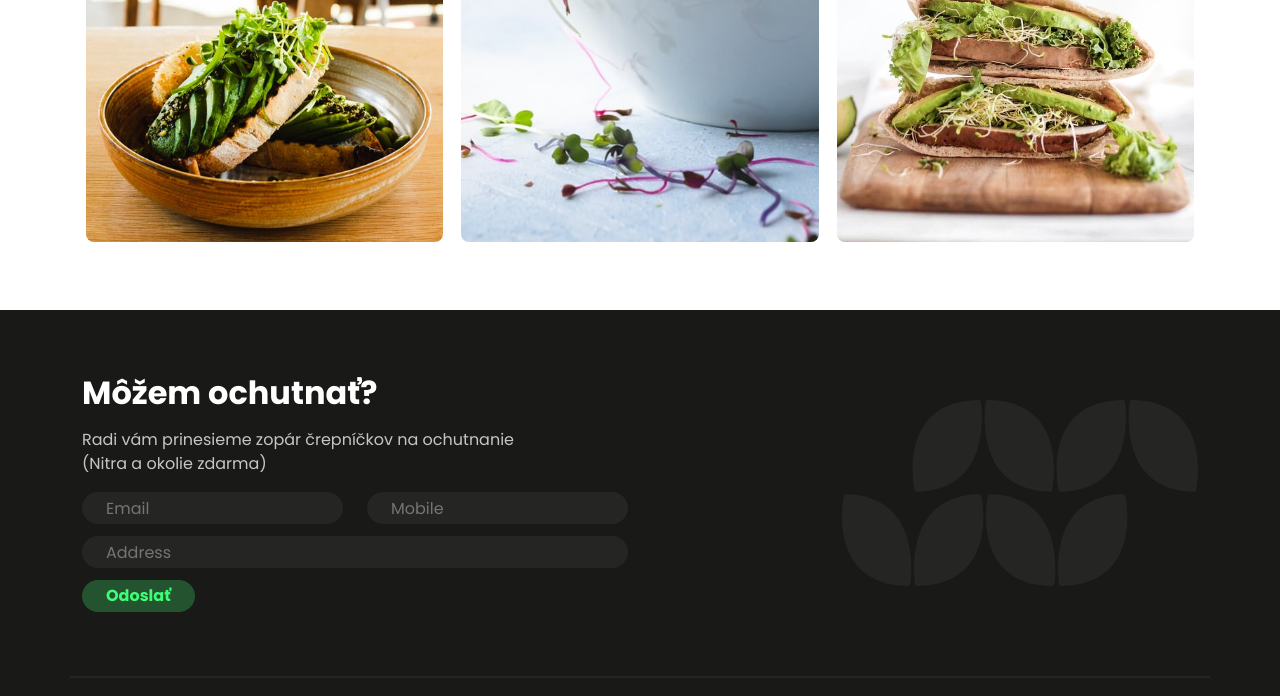
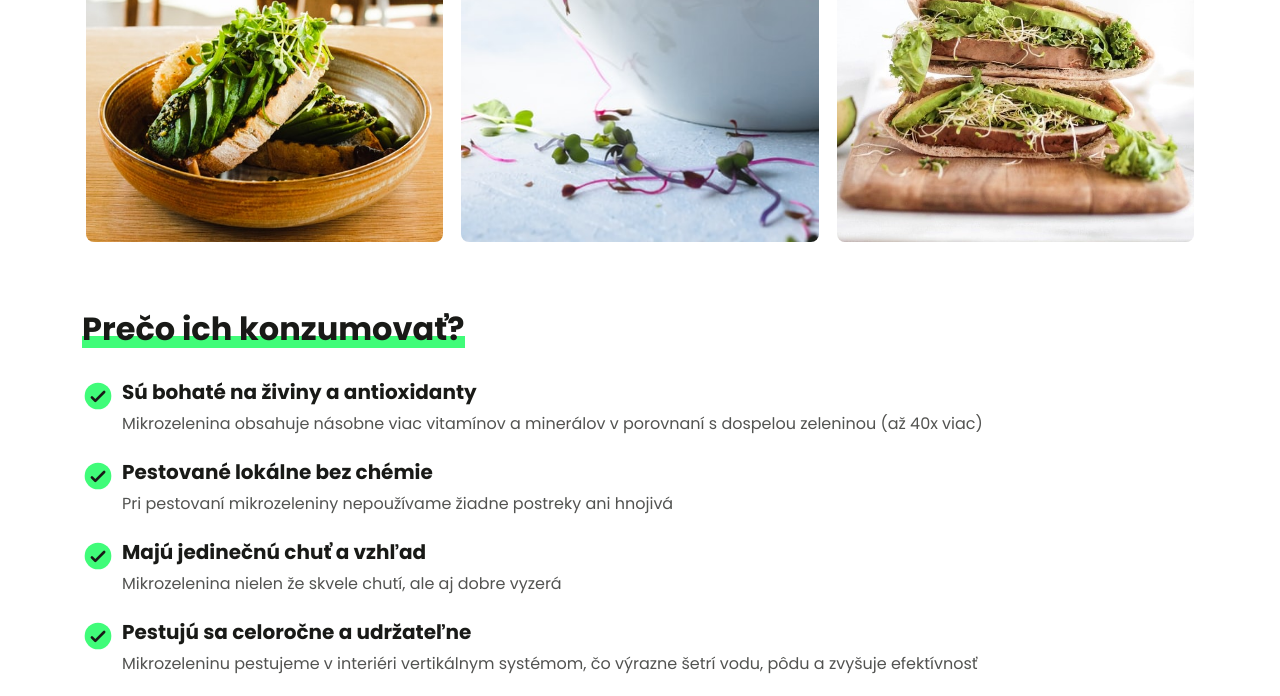
Before and after one commit to sjasik/greensy.sk, a plain HTML site: page index.html in a window 1280 px wide. Shown: the part 2008-2704 px from the top of the page. Drawn offline with nearby package versions, Linux system fonts and the light colour scheme.

Commit message:
features section added

```diff
--- a/index.html
+++ b/index.html
@@ -36,8 +36,7 @@
           <img src="/assets/logo_white.svg" class="img-fluid" alt="Greensy logo" />
           <h1>Povedzte áno<br />zdravým <span>greensom</span>!</h1>
           <p>
-            Organická mikrozelenina k vašim dverám každý týždeň<br />Žiadne
-            pesticídy, herbicídy a iné hnojivá
+            Organická mikrozelenina s donáškou k vašim dverám,<br />pestovaná udržateľne a bez chémie
           </p>
           <a href="#kontakt">
             <button class="custom-button">Chcem ochutnať</button>
@@ -57,17 +56,17 @@
           <h2 class="section-title">Naše greensy</h2>
           <div class="card-grid">
             <div class="card">
+              <div class="card-background" style="background-image: url(/assets/featured-cards/redkovka.jpg)"></div>
+              <div class="card-content">
+                <p class="card-category">Výrazná</p>
+                <h3 class="card-heading">Reďkovka</h3>
+              </div>
+            </div>
+            <div class="card">
               <div class="card-background" style="background-image: url(/assets/featured-cards/slnecnica.jpg)"></div>
               <div class="card-content">
                 <p class="card-category">Šťavnatá</p>
                 <h3 class="card-heading">Slnečnica</h3>
-              </div>
-            </div>
-            <div class="card">
-              <div class="card-background" style="background-image: url(/assets/featured-cards/redkovka.jpg)"></div>
-              <div class="card-content">
-                <p class="card-category">Výrazná</p>
-                <h3 class="card-heading">Reďkovka</h3>
               </div>
             </div>
             <div class="card">
@@ -138,7 +137,7 @@
                   <div class="d-inline-block">
                     <h5>Týždenne</h5>
                     <div class="price">
-                      <span class="amount">25</span>
+                      <span class="amount">20</span>
                       <span class="currency">€</span>
                       <span class="unit">/mesiac</span>
                     </div>
@@ -167,7 +166,10 @@
                     </svg>
                   </div>
                   <div class="col">
-                    <span>Donáška v cene (Nitra a okolie)</span>
+                    <span data-bs-toggle="tooltip" data-bs-placement="bottom"
+                      title="Nitra, Cabaj - Čápor, Ivanka pri Nitre, Svätoplukovo, Branč, Mojmírovce<3, Veľká Dolina, Poľný Kesov, Štefanovičová, Rastislavice">Donáška
+                      v cene (Nitra
+                      a okolie)</span>
                   </div>
                 </div>
               </div>
@@ -208,7 +210,9 @@
                     </svg>
                   </div>
                   <div class="col">
-                    <span>Donáška v cene (Nitra a okolie)</span>
+                    <span data-bs-toggle="tooltip" data-bs-placement="bottom"
+                      title="Nitra, Cabaj - Čápor, Ivanka pri Nitre, Svätoplukovo, Branč, Mojmírovce<3, Veľká Dolina, Poľný Kesov, Štefanovičová, Rastislavice">Donáška
+                      v cene (Nitra a okolie)</span>
                   </div>
                 </div>
               </div>
@@ -243,11 +247,69 @@
           </div>
         </div>
       </div>
-      <!-- <div class="row section">
+      <div class="row section">
         <div class="col-12">
-          <h2 class="section-title">Povedali o nás</h2>
+          <h2 class="section-title">Prečo ich konzumovať? </h2>
+          <div class="row row-cols-1 features">
+            <div class="col">
+              <div class="feature">
+                <div class="feature-body">
+                  <div class="icon-wrapper">
+                    <img src="/assets/icons/check_circle_custom.svg" width="32px"
+                      alt="Mikrozelenina je bohatá na živiny">
+                  </div>
+                  <div>
+                    <h5 class="feature-heading">Sú bohaté na živiny a antioxidanty</h5>
+                    <p class="feature-description">Mikrozelenina obsahuje násobne viac vitamínov a minerálov v porovnaní
+                      s dospelou zeleninou (až 40x viac)</p>
+                  </div>
+                </div>
+              </div>
+            </div>
+            <div class="col">
+              <div class="feature">
+                <div class="feature-body">
+                  <div class="icon-wrapper">
+                    <img src="/assets/icons/check_circle_custom.svg" width="32px" alt="Mikrozelenina bez chémie">
+                  </div>
+                  <div>
+                    <h5 class="feature-heading">Pestované lokálne bez chémie</h5>
+                    <p class="feature-description">Pri pestovaní mikrozeleniny nepoužívame žiadne postreky ani hnojivá
+                    </p>
+                  </div>
+                </div>
+              </div>
+            </div>
+            <div class="col">
+              <div class="feature">
+                <div class="feature-body">
+                  <div class="icon-wrapper">
+                    <img src="/assets/icons/check_circle_custom.svg" width="32px" alt="Dokonalá chuť mikrozeleniny">
+                  </div>
+                  <div>
+                    <h5 class="feature-heading">Majú jedinečnú chuť a vzhľad</h5>
+                    <p class="feature-description">Mikrozelenina nielen že skvele chutí, ale aj dobre vyzerá</p>
+                  </div>
+                </div>
+              </div>
+            </div>
+            <div class="col">
+              <div class="feature">
+                <div class="feature-body">
+                  <div class="icon-wrapper">
+                    <img src="/assets/icons/check_circle_custom.svg" width="32px" alt="Udržateľné pestovanie">
+                  </div>
+                  <div>
+                    <h5 class="feature-heading">Pestujú sa celoročne a udržateľne</h5>
+                    <p class="feature-description">Mikrozeleninu pestujeme v interiéri vertikálnym systémom, čo výrazne
+                      šetrí vodu, pôdu a zvyšuje efektívnosť</p>
+                  </div>
+                </div>
+              </div>
+            </div>
+          </div>
         </div>
-      </div> -->
+      </div>
     </div>
   </div>
 
@@ -256,7 +318,8 @@
       <div class="row">
         <div class="col-12 col-md-6 footer-heading">
           <h2>Môžem ochutnať?</h2>
-          <p>
+          <p data-bs-toggle="tooltip" data-bs-placement="bottom"
+            title="Nitra, Cabaj - Čápor, Ivanka pri Nitre, Svätoplukovo, Branč, Mojmírovce<3, Veľká Dolina, Poľný Kesov, Štefanovičová, Rastislavice">
             Radi vám prinesieme zopár črepníčkov na ochutnanie<br>
             (Nitra a okolie zdarma)
           </p>
@@ -329,6 +392,13 @@
   <script src="https://cdn.jsdelivr.net/npm/bootstrap@5.0.0-beta3/dist/js/bootstrap.bundle.min.js"
     integrity="sha384-JEW9xMcG8R+pH31jmWH6WWP0WintQrMb4s7ZOdauHnUtxwoG2vI5DkLtS3qm9Ekf"
     crossorigin="anonymous"></script>
+
+  <script>
+    var tooltipTriggerList = [].slice.call(document.querySelectorAll('[data-bs-toggle="tooltip"]'))
+    var tooltipList = tooltipTriggerList.map(function (tooltipTriggerEl) {
+      return new bootstrap.Tooltip(tooltipTriggerEl)
+    })
+  </script>
 </body>
 
 </html>
--- a/styles/style.css
+++ b/styles/style.css
@@ -252,6 +252,37 @@
   fill: white;
 }
 
+/* Features */
+.features {
+  margin-top: 32px;
+}
+
+.features .feature {
+  margin-bottom: 24px;
+}
+
+.features .col:nth-child(4) .feature {
+  margin-bottom: 0;
+}
+
+.features .feature .feature-body {
+  display: flex !important;
+  flex: 1 1 auto !important;
+}
+
+.features .feature .feature-body .icon-wrapper {
+  margin-right: 8px;
+}
+
+.features .feature .feature-body .feature-heading {
+  font-weight: bold;
+}
+
+.features .feature .feature-body .feature-description {
+  opacity: 0.75;
+  margin: 0;
+}
+
 /* Footer */
 .footer {
   background-color: var(--dark-color);
@@ -318,7 +349,6 @@
   text-decoration: none;
 }
 
-
 /* Media queries */
 @media (max-width: 992px) {
   .hero .hero-heading h1 {
@@ -371,6 +401,9 @@
   .pricing .pricing-cards {
     margin-top: 24px;
   }
+  .features {
+    margin-top: 24px;
+  }
 }
 
 @media (max-width: 576px) {
```
